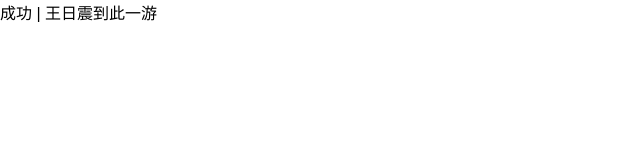
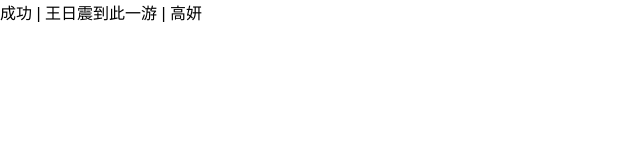
Before and after one commit to wk727705142/item-2, a React (Create React App) app in the folder my-app/: page / in a window 1280 px wide. Shown: the top 160 px of the page, without its empty margins (0-640 px from the left). Built offline with nearby package versions, Linux system fonts and the light colour scheme.

Commit message:
更新于2018-6-4-18-22

```diff
--- a/my-app/src/App.js
+++ b/my-app/src/App.js
@@ -6,7 +6,7 @@ class App extends Component {
   render() {
     return (
       <div>
-        成功 | 王日震到此一游
+        成功 | 王日震到此一游 | 高妍
       </div>
     );
   }
```
